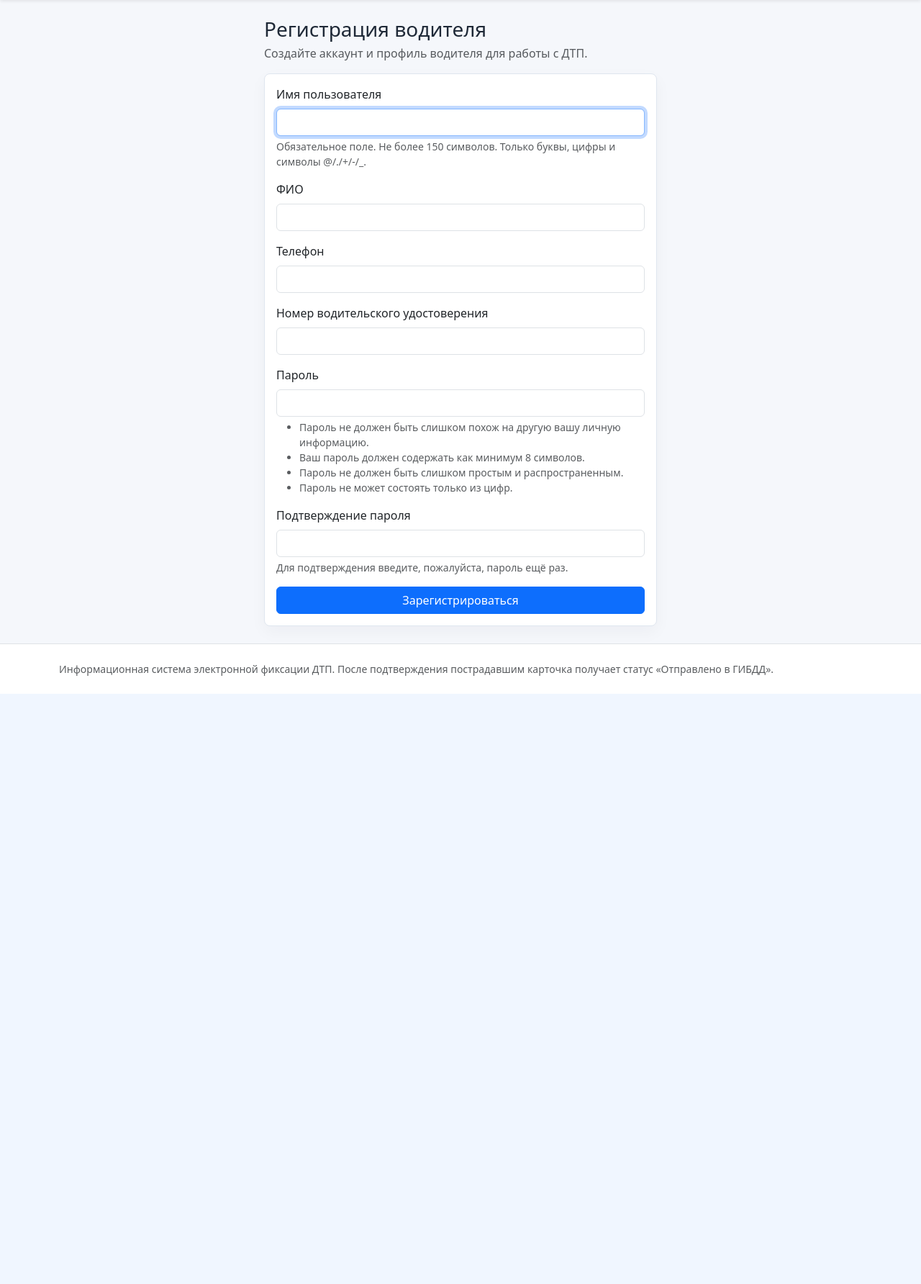
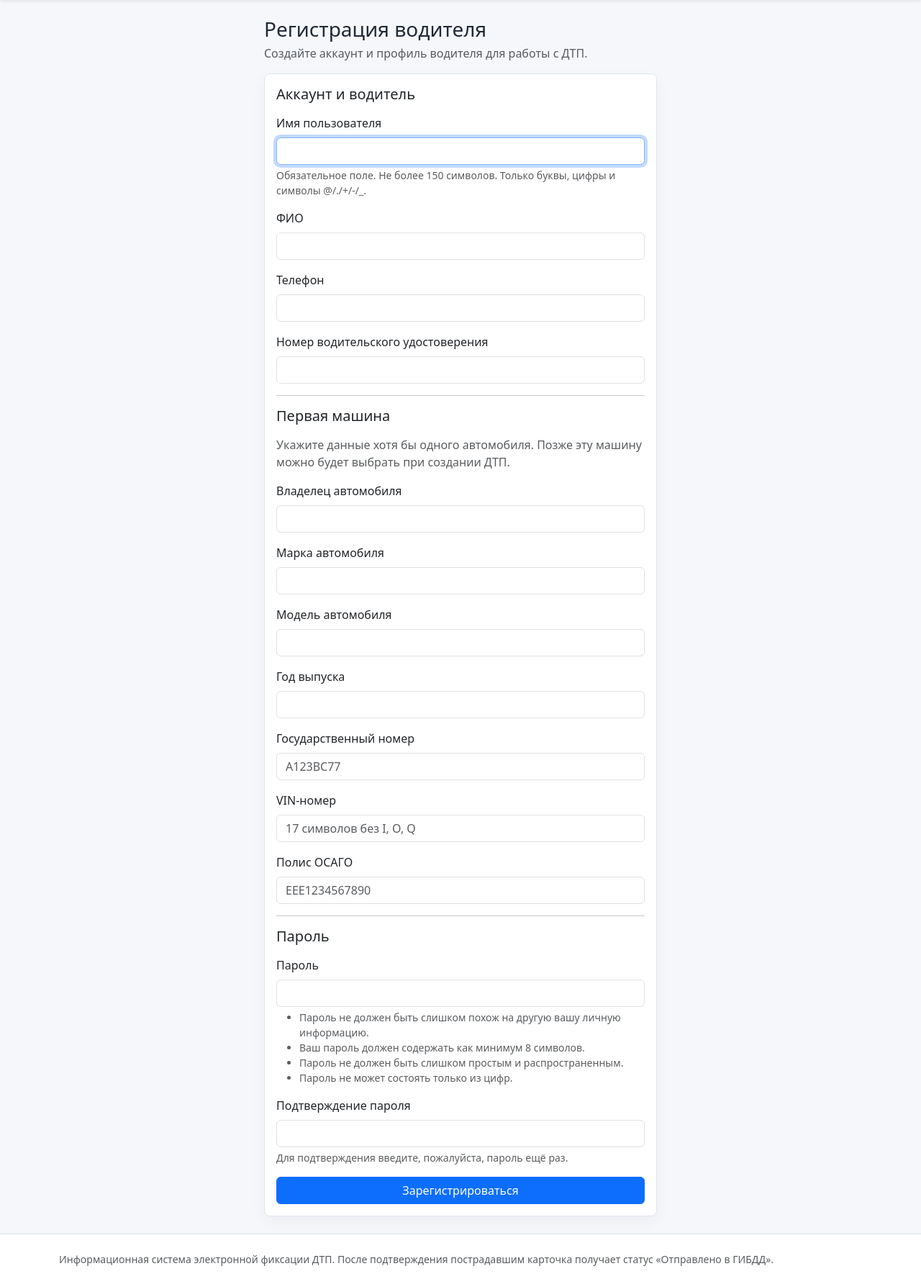
Before and after one commit to IvankEn08/DTP_app, a Django app: page /users/register/ in a window 1280 px wide. Shown: the part 56-1840 px from the top of the page at 72% size. Before the commit the page ends 1020 px from the top, so only its background shows below. Run offline with Django 5.2, Linux system fonts and the light colour scheme; parts of the project's set-up code (start-up, migrations or seed data) failed here and were passed over.

Commit message:
added the ability to add car data to the user profile

```diff
--- a/users/forms.py
+++ b/users/forms.py
@@ -2,7 +2,8 @@ from django import forms
 from django.contrib.auth.forms import AuthenticationForm, UserCreationForm
 from django.contrib.auth.models import User
 
-from .models import DriverProfile
+from .models import DriverProfile, DriverVehicle
+from .vehicle_validation import clean_insurance_policy_value, clean_license_plate_value, clean_vin_value
 
 
 class BootstrapFormMixin:
@@ -18,13 +19,37 @@ class DriverRegistrationForm(BootstrapFormMixin, UserCreationForm):
     full_name = forms.CharField(label="ФИО", max_length=255)
     phone = forms.CharField(label="Телефон", max_length=30)
     driver_license_number = forms.CharField(label="Номер водительского удостоверения", max_length=50)
+    vehicle_owner_name = forms.CharField(label="Владелец автомобиля", max_length=255)
+    vehicle_brand = forms.CharField(label="Марка автомобиля", max_length=100)
+    vehicle_model = forms.CharField(label="Модель автомобиля", max_length=100)
+    vehicle_year = forms.IntegerField(label="Год выпуска", min_value=1900, max_value=2100)
+    vehicle_license_plate = forms.CharField(label="Государственный номер", max_length=20)
+    vehicle_vin = forms.CharField(label="VIN-номер", max_length=17)
+    vehicle_insurance_policy = forms.CharField(label="Полис ОСАГО", max_length=20)
 
     class Meta:
         model = User
-        fields = ("username", "full_name", "phone", "driver_license_number", "password1", "password2")
+        fields = (
+            "username",
+            "full_name",
+            "phone",
+            "driver_license_number",
+            "vehicle_owner_name",
+            "vehicle_brand",
+            "vehicle_model",
+            "vehicle_year",
+            "vehicle_license_plate",
+            "vehicle_vin",
+            "vehicle_insurance_policy",
+            "password1",
+            "password2",
+        )
 
     def __init__(self, *args, **kwargs):
         super().__init__(*args, **kwargs)
+        self.fields["vehicle_license_plate"].widget.attrs.update({"placeholder": "А123ВС77"})
+        self.fields["vehicle_vin"].widget.attrs.update({"placeholder": "17 символов без I, O, Q"})
+        self.fields["vehicle_insurance_policy"].widget.attrs.update({"placeholder": "ЕЕЕ1234567890"})
         self.apply_bootstrap()
 
     def clean_driver_license_number(self):
@@ -33,14 +58,33 @@ class DriverRegistrationForm(BootstrapFormMixin, UserCreationForm):
             raise forms.ValidationError("Профиль с таким номером водительского удостоверения уже существует.")
         return value
 
+    def clean_vehicle_license_plate(self):
+        return clean_license_plate_value(self.cleaned_data["vehicle_license_plate"])
+
+    def clean_vehicle_vin(self):
+        return clean_vin_value(self.cleaned_data["vehicle_vin"])
+
+    def clean_vehicle_insurance_policy(self):
+        return clean_insurance_policy_value(self.cleaned_data["vehicle_insurance_policy"])
+
     def save(self, commit=True):
         user = super().save(commit=commit)
         if commit:
-            DriverProfile.objects.create(
+            profile = DriverProfile.objects.create(
                 user=user,
                 full_name=self.cleaned_data["full_name"],
                 phone=self.cleaned_data["phone"],
                 driver_license_number=self.cleaned_data["driver_license_number"],
+            )
+            DriverVehicle.objects.create(
+                driver=profile,
+                owner_name=self.cleaned_data["vehicle_owner_name"],
+                brand=self.cleaned_data["vehicle_brand"],
+                model=self.cleaned_data["vehicle_model"],
+                year=self.cleaned_data["vehicle_year"],
+                license_plate=self.cleaned_data["vehicle_license_plate"],
+                vin=self.cleaned_data["vehicle_vin"],
+                insurance_policy=self.cleaned_data["vehicle_insurance_policy"],
             )
         return user
 
@@ -49,3 +93,25 @@ class BootstrapAuthenticationForm(BootstrapFormMixin, AuthenticationForm):
     def __init__(self, request=None, *args, **kwargs):
         super().__init__(request, *args, **kwargs)
         self.apply_bootstrap()
+
+
+class DriverVehicleForm(BootstrapFormMixin, forms.ModelForm):
+    class Meta:
+        model = DriverVehicle
+        fields = ("owner_name", "brand", "model", "year", "license_plate", "vin", "insurance_policy")
+
+    def __init__(self, *args, **kwargs):
+        super().__init__(*args, **kwargs)
+        self.fields["license_plate"].widget.attrs.update({"placeholder": "А123ВС77"})
+        self.fields["vin"].widget.attrs.update({"placeholder": "17 символов без I, O, Q"})
+        self.fields["insurance_policy"].widget.attrs.update({"placeholder": "ЕЕЕ1234567890"})
+        self.apply_bootstrap()
+
+    def clean_license_plate(self):
+        return clean_license_plate_value(self.cleaned_data["license_plate"])
+
+    def clean_vin(self):
+        return clean_vin_value(self.cleaned_data["vin"])
+
+    def clean_insurance_policy(self):
+        return clean_insurance_policy_value(self.cleaned_data["insurance_policy"])
--- a/users/templates/users/register.html
+++ b/users/templates/users/register.html
@@ -14,6 +14,16 @@
                 <form method="post" novalidate>
                     {% csrf_token %}
                     {% for field in form %}
+                        {% if field.name == "username" %}
+                            <h2 class="h5 mb-3">Аккаунт и водитель</h2>
+                        {% elif field.name == "vehicle_owner_name" %}
+                            <hr>
+                            <h2 class="h5 mb-3">Первая машина</h2>
+                            <p class="text-muted">Укажите данные хотя бы одного автомобиля. Позже эту машину можно будет выбрать при создании ДТП.</p>
+                        {% elif field.name == "password1" %}
+                            <hr>
+                            <h2 class="h5 mb-3">Пароль</h2>
+                        {% endif %}
                         <div class="mb-3">
                             <label class="form-label" for="{{ field.id_for_label }}">{{ field.label }}</label>
                             {{ field }}
--- a/users/urls.py
+++ b/users/urls.py
@@ -9,6 +9,7 @@ app_name = "users"
 
 urlpatterns = [
     path("register/", views.register, name="register"),
+    path("vehicles/add/", views.vehicle_add, name="vehicle_add"),
     path("login/", LoginView.as_view(template_name="users/login.html", authentication_form=BootstrapAuthenticationForm), name="login"),
     path("logout/", LogoutView.as_view(), name="logout"),
 ]
--- a/users/views.py
+++ b/users/views.py
@@ -1,14 +1,16 @@
 from django.contrib import messages
 from django.contrib.auth import login
+from django.contrib.auth.decorators import login_required
 from django.shortcuts import redirect, render
 
-from .forms import DriverRegistrationForm
+from .forms import DriverRegistrationForm, DriverVehicleForm
+from .models import DriverProfile
 
 
 def register(request):
     if request.user.is_authenticated:
         if request.user.is_staff:
-            return redirect("accidents:gibdd_list")
+            return redirect("accidents:gibdd_dashboard")
         return redirect("accidents:accident_list")
 
     if request.method == "POST":
@@ -22,3 +24,26 @@ def register(request):
         form = DriverRegistrationForm()
 
     return render(request, "users/register.html", {"form": form})
+
+
+@login_required
+def vehicle_add(request):
+    if request.user.is_staff:
+        return redirect("accidents:gibdd_dashboard")
+    profile = DriverProfile.objects.filter(user=request.user).first()
+    if not profile:
+        messages.error(request, "Для добавления машины нужен профиль водителя.")
+        return redirect("accidents:accident_list")
+
+    if request.method == "POST":
+        form = DriverVehicleForm(request.POST)
+        if form.is_valid():
+            vehicle = form.save(commit=False)
+            vehicle.driver = profile
+            vehicle.save()
+            messages.success(request, "Машина добавлена в профиль.")
+            return redirect("accidents:accident_list")
+    else:
+        form = DriverVehicleForm(initial={"owner_name": profile.full_name})
+
+    return render(request, "users/vehicle_form.html", {"form": form})
```
Also changed, not shown: users/templates/users/vehicle_form.html (added, +35 -0 lines).
